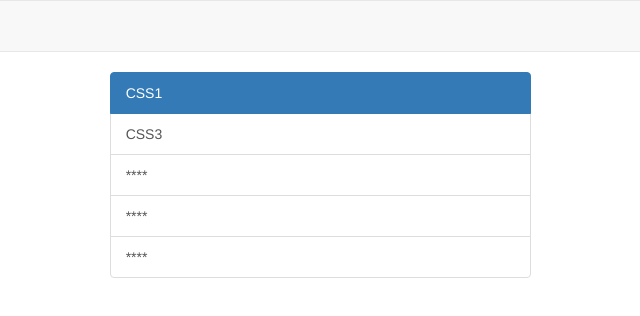
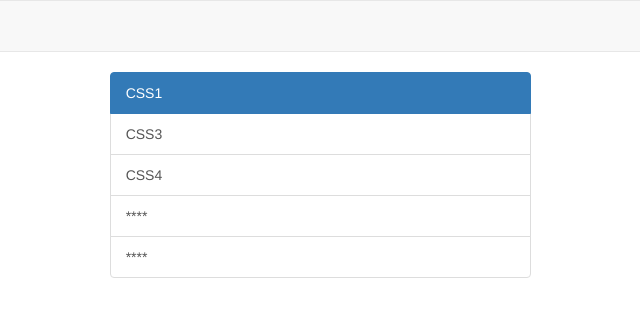
Before and after one commit to Kevin9412/Kevin9412.github.io, a plain HTML site: page index.html in a window 1280 px wide. Shown: the full height of the page, 312-952 px from the left. Drawn offline with nearby package versions, Linux system fonts and the light colour scheme.

Commit message:
更新css4

```diff
--- a/index.html
+++ b/index.html
@@ -51,7 +51,7 @@
     <div class="list-group col-md-4 col-md-offset-4 col-xs-12">
     <a href="res/css/css1.html" class="list-group-item active">CSS1</a>
     <a href="res/css/css3.html" class="list-group-item">CSS3</a>
-    <a href="#" class="list-group-item">****</a>
+    <a href="res/css/css4.html" class="list-group-item">CSS4</a>
     <a href="#" class="list-group-item">****</a>
     <a href="#" class="list-group-item">****</a>
 </div>
```
